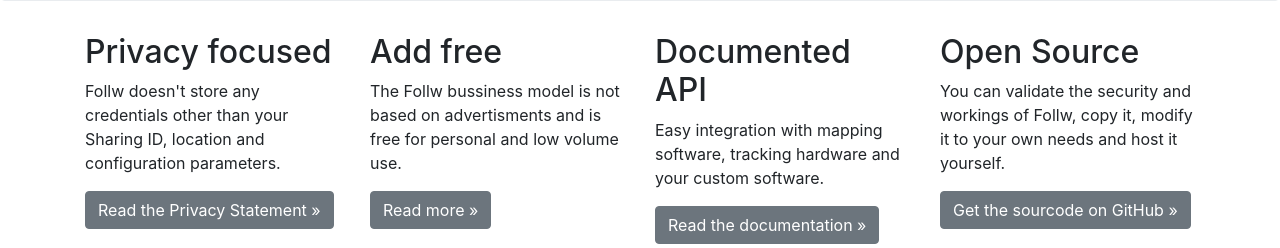
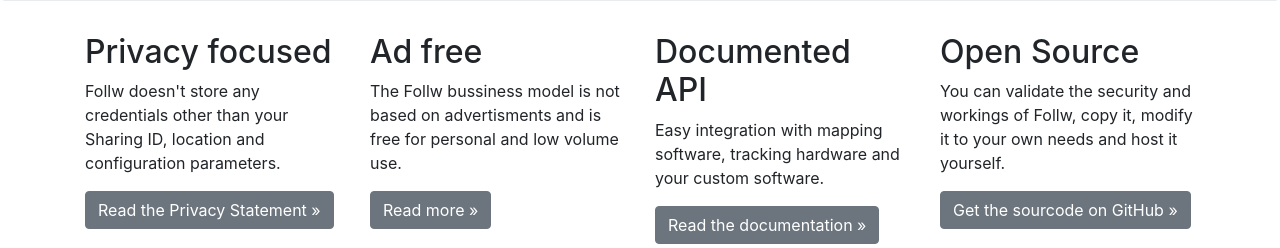
Before and after one commit to rrooggiieerr/Follw.web, a PHP site: page / in a window 1280 px wide. Shown: the part 439-687 px from the top of the page. Run offline with PHP 8.4, Linux system fonts and the light colour scheme.

Commit message:
Fix typo

```diff
--- a/application/views/intro.php
+++ b/application/views/intro.php
@@ -48,7 +48,7 @@
 								<p><a class="btn btn-secondary" href="/privacy" role="button">Read the Privacy Statement &raquo;</a></p>
 							</div>
 							<div class="col-md">
-								<h2>Add free</h2>
+								<h2>Ad free</h2>
 								<p>The Follw bussiness model is not based on advertisments and is free for personal and low volume
 								use.</p>
 								<p><a class="btn btn-secondary" href="#" role="button">Read more &raquo;</a></p>
@@ -60,7 +60,7 @@
 							<div class="col-md">
 								<h2>Documented API</h2>
 								<p>Easy integration with mapping software, tracking hardware and your custom software.</p>
-								<p><a class="btn btn-secondary" href="/apidoc" role="button" target="_blank">Read the documentation &raquo;</a></p>
+								<p><a class="btn btn-secondary" href="/apidoc" role="button">Read the documentation &raquo;</a></p>
 							</div>
 							<div class="col-md">
 								<h2>Open Source</h2>
```
